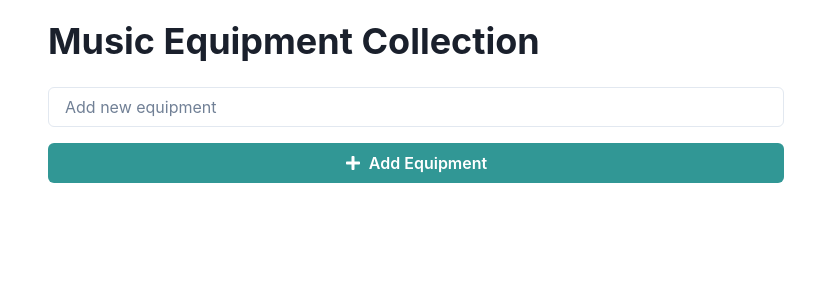
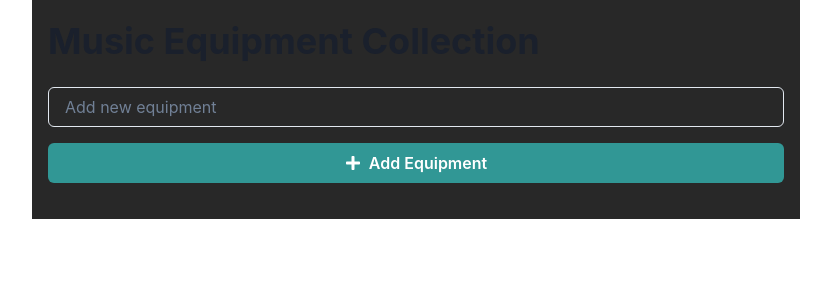
Before and after one commit to GPT-Engineer-App/music-equipment-collection, a React (Vite) app: page / in a window 1280 px wide. Shown: the top 300 px of the page, without its empty margins (224-1055 px from the left). Built offline with nearby package versions, Linux system fonts and the light colour scheme.

Commit message:
Updated the background color of the main container to `#282828` and ensured the "Add Equipment" button has the correct styling.
Prompt: But the background isn't #282828 and the Add Equipment button isn't changed etc etc etc

```diff
--- a/src/pages/Index.jsx
+++ b/src/pages/Index.jsx
@@ -42,11 +42,11 @@ const Index = () => {
   };
 
   return (
-    <Container maxW="container.md" py={5}>
+    <Container maxW="container.md" py={5} bg="brand.900">
       <Heading mb={6}>Music Equipment Collection</Heading>
       <Stack spacing={4}>
         <Input placeholder="Add new equipment" value={newEquipment} onChange={(e) => setNewEquipment(e.target.value)} />
-        <Button leftIcon={<FaPlus />} colorScheme="teal" onClick={handleAddEquipment}>
+        <Button leftIcon={<FaPlus />} colorScheme="teal" variant="solid" onClick={handleAddEquipment}>
           Add Equipment
         </Button>
         <List spacing={3}>
```
